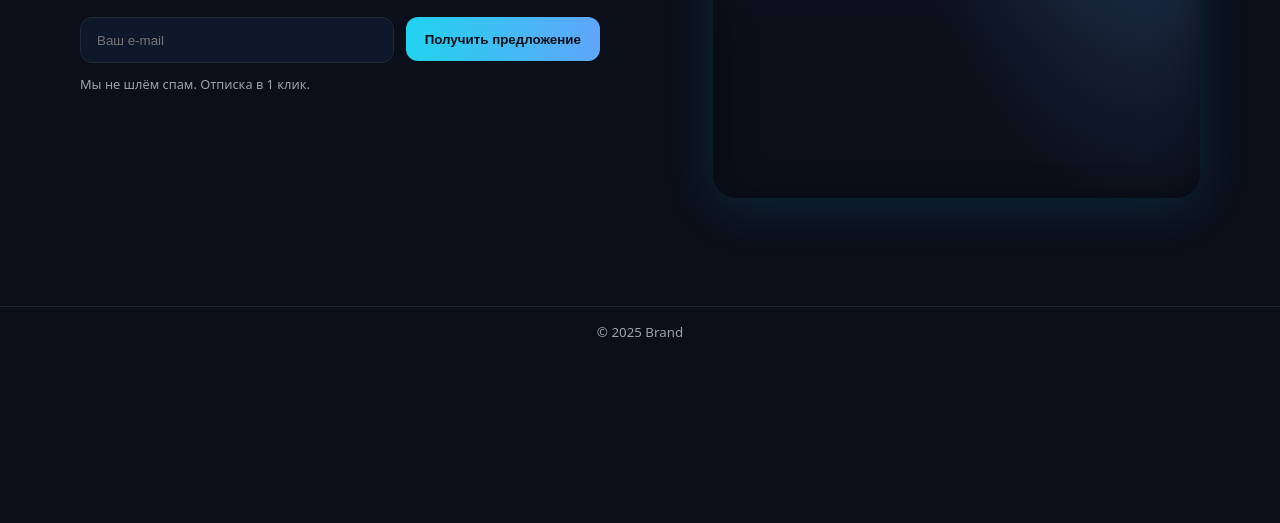
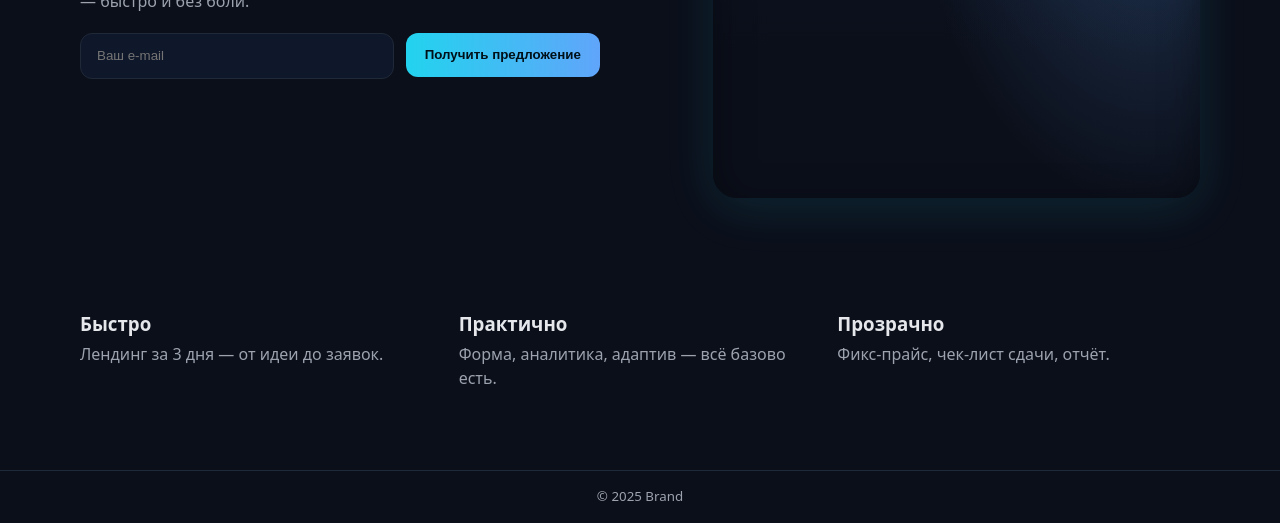
Before and after one commit to Silva192/fe-starter, a plain HTML site: page src/index.html in a window 1280 px wide. Shown: the part 414-937 px from the top of the page. Before the commit the page ends 800 px from the top, so only its background shows below. Drawn offline with Linux system fonts and the light colour scheme.

Commit message:
feat: form submission (Formspree/Telegram) + benefits section

```diff
--- a/src/index.html
+++ b/src/index.html
@@ -19,15 +19,23 @@
       <div class="hero__content">
         <h1>Запусти сайт за 3 дня</h1>
         <p>Адаптивный лендинг, формы заявок и базовая аналитика — быстро и без боли.</p>
-        <form class="hero__form" id="lead-form">
-          <input type="email" name="email" placeholder="Ваш e-mail" required />
-          <button type="submit">Получить предложение</button>
-          <small class="form-hint">Мы не шлём спам. Отписка в 1 клик.</small>
-        </form>
+        <form class="hero__form" action="https://formspree.io/f/xblzgegl" method="POST">
+  <input type="email" name="email" placeholder="Ваш e-mail" required />
+  <button type="submit">Получить предложение</button>
+  <input type="hidden" name="_subject" value="Заявка с лендинга" />
+</form>
       </div>
       <div class="hero__art" aria-hidden="true"></div>
     </section>
   </main>
+
+  <section class="benefits container">
+  <ul class="benefits__grid">
+    <li><h3>Быстро</h3><p>Лендинг за 3 дня — от идеи до заявок.</p></li>
+    <li><h3>Практично</h3><p>Форма, аналитика, адаптив — всё базово есть.</p></li>
+    <li><h3>Прозрачно</h3><p>Фикс-прайс, чек-лист сдачи, отчёт.</p></li>
+  </ul>
+</section>
 
   <footer class="site-footer">
     <div class="container footer__inner">
--- a/src/styles.css
+++ b/src/styles.css
@@ -35,3 +35,10 @@ img{max-width:100%;display:block}
 .footer__inner{display:flex;justify-content:center;color:var(--muted)}
 
 @media (max-width:900px){.hero{grid-template-columns:1fr}.hero__art{order:-1}}
+
+.benefits{padding:2rem 0 3rem}
+.benefits__grid{list-style:none;margin:0;padding:0;display:grid;gap:1rem;
+  grid-template-columns:repeat(3,minmax(0,1fr))}
+.benefits h3{margin:.25rem 0}
+.benefits p{margin:0;color:var(--muted)}
+@media (max-width:900px){.benefits__grid{grid-template-columns:1fr}}
```
Also changed, not shown: 1 other file.
